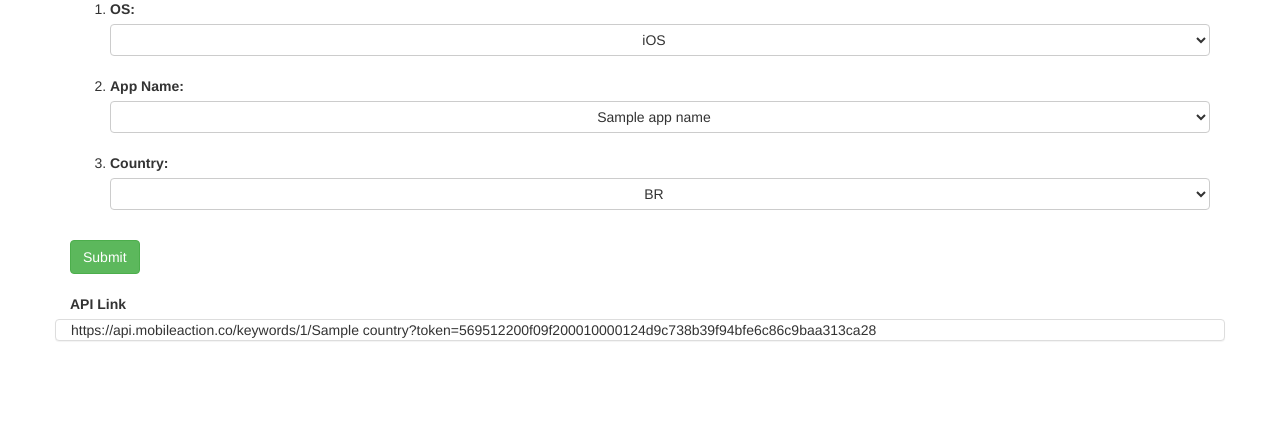
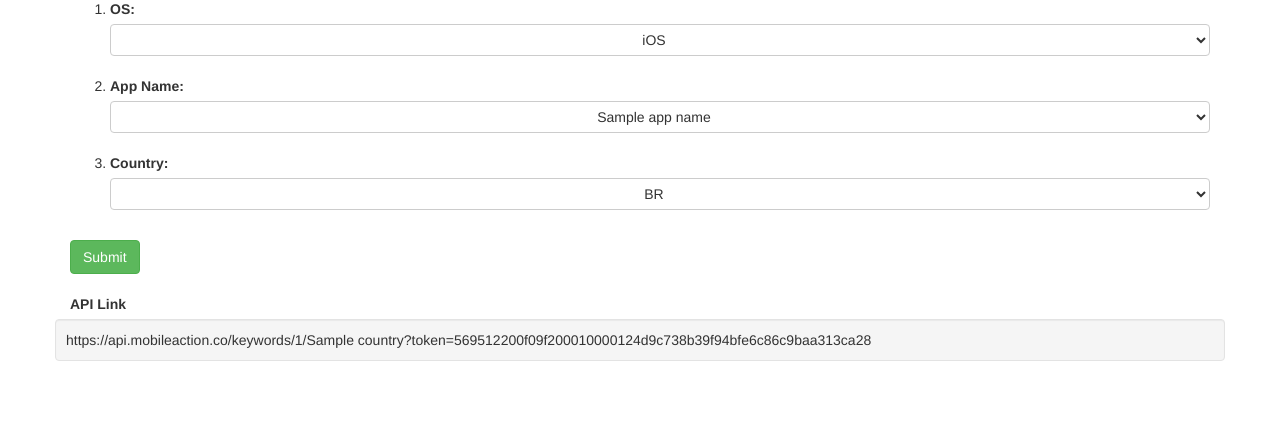
Before and after one commit to lesagi/aso_env, a Node server app: template views/API/show.ejs in a window 1280 px wide. Shown: the part 143-580 px from the top of the page. Run offline with Node 20, Linux system fonts and the light colour scheme; the template is opened without the code that fills it: most values are stand-ins (such as "Sample title", 1, 10 or a date in 2020); some libraries are stand-ins or nearby versions.

Commit message:
changed text area to disabled text input in api creator

```diff
--- a/views/API/show.ejs
+++ b/views/API/show.ejs
@@ -57,9 +57,9 @@
         <!--Put the link on the page-->
         <label>API Link</label>
         <div class="row">
-            <span class="col-lg-12 col-xs-12 panel panel-default">
-                https://api.mobileaction.co/keywords/<%=appId%>/<%=country%>?token=569512200f09f200010000124d9c738b39f94bfe6c86c9baa313ca28
-            </span>
+            <input type="text" class="col-lg-12 col-xs-12 well" disabled
+                value="https://api.mobileaction.co/keywords/<%=appId%>/<%=country%>?token=569512200f09f200010000124d9c738b39f94bfe6c86c9baa313ca28">
+            </input>
         </div>
 
     </div>
```
